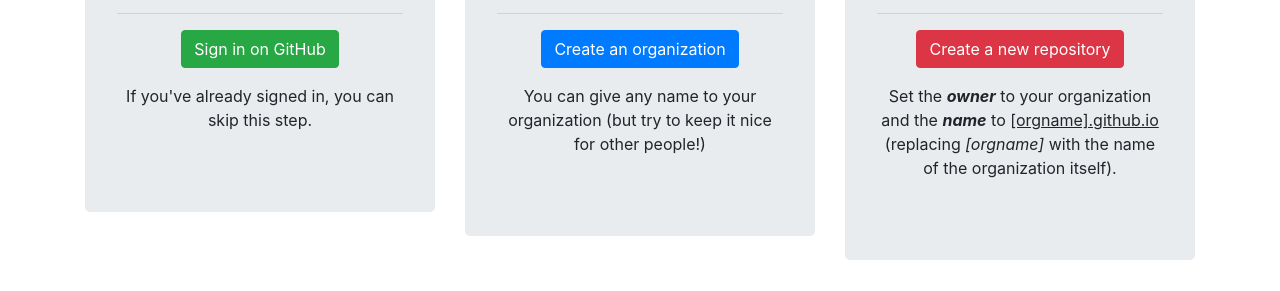
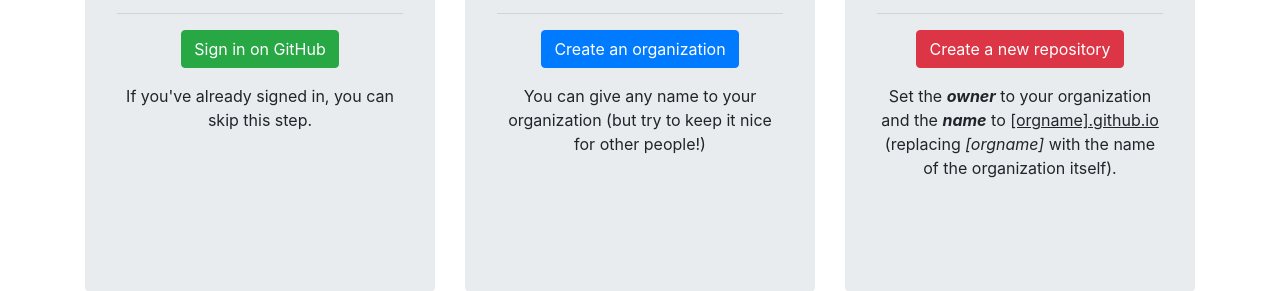
Before and after one commit to ada2018-pages-test/ada2018-pages-test.github.io, a plain HTML site: page index.html in a window 1280 px wide. Shown: the part 511-802 px from the top of the page. Drawn offline with nearby package versions, Linux system fonts and the light colour scheme.

Commit message:
Makes all the cells have same height
It bothers me that they are not the same height.

```diff
--- a/index.html
+++ b/index.html
@@ -29,8 +29,8 @@
         </div>
       </div>
       <div class="row">
-        <div class="col-sm-4">
-          <div class="jumbotron">
+        <div class="col-sm-4 pb-4">
+          <div class="jumbotron h-100">
             <h1 align="middle">Step 1</h1>
             <hr>
             <p align="middle">
@@ -41,8 +41,8 @@
             </p>
           </div>
         </div>
-        <div class="col-sm-4">
-          <div class="jumbotron">
+        <div class="col-sm-4 pb-4">
+          <div class="jumbotron h-100">
             <h1 align="middle">Step 2</h1>
             <hr>
             <p align="middle">
@@ -53,8 +53,8 @@
             </p>
           </div>
         </div>
-        <div class="col-sm-4">
-          <div class="jumbotron">
+        <div class="col-sm-4 pb-4">
+          <div class="jumbotron h-100">
             <h1 align="middle">Step 3</h1>
             <hr>
             <p align="middle">
```
